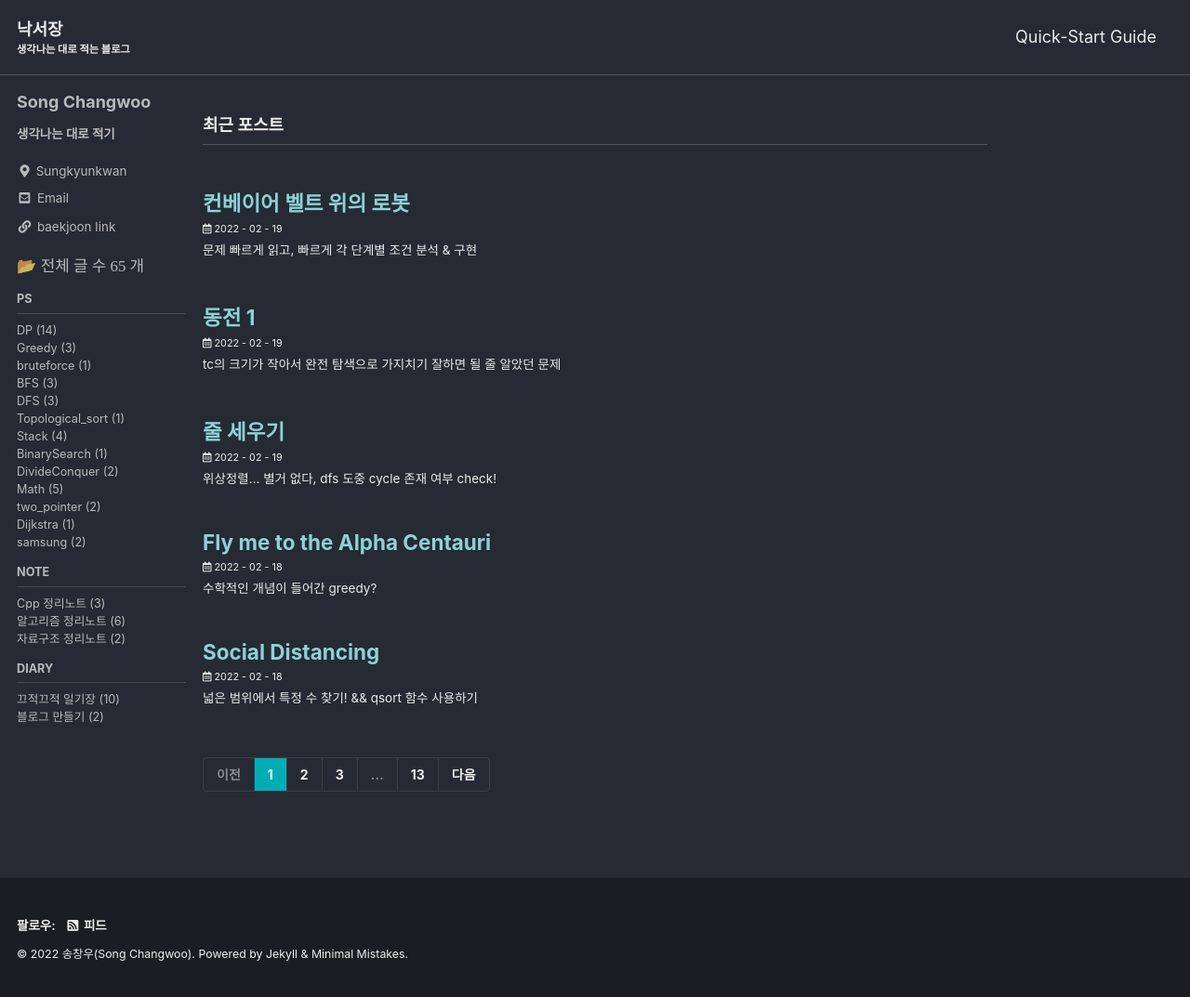
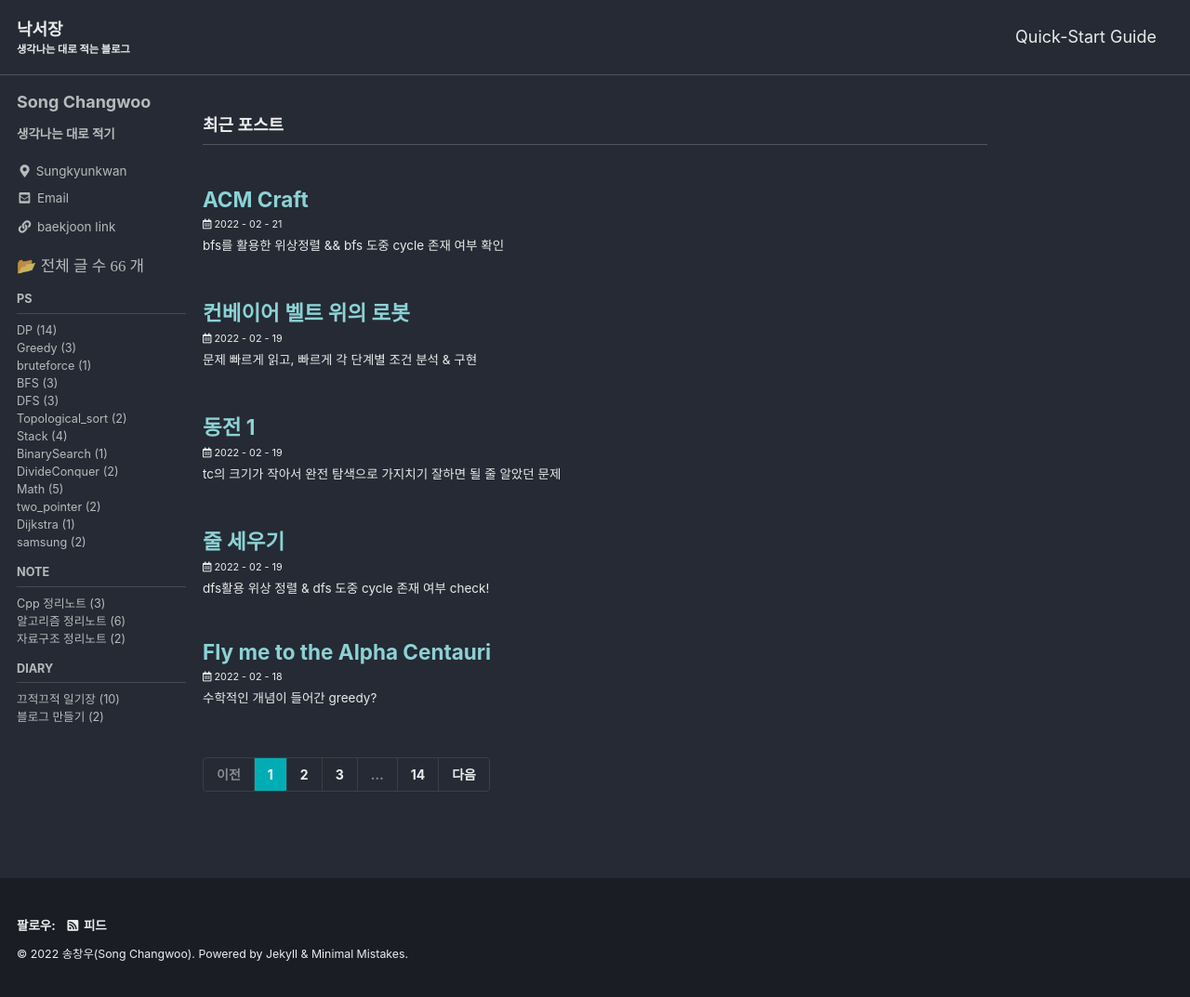
Before and after one commit to IsIthappy/IsIthappy.github.io, a Jekyll site: the page built from index.html, in a window 1280 px wide and 1073 px high. Shown: the whole window at 93% size. Built offline with Jekyll 4.4.1, drawn with Linux system fonts in a browser that asks for light colours; cached includes are drawn as plain includes; the list of posts is cut into pages by our own code; part of the change alters nothing that is shown.

Commit message:
topological sort2 post

````diff
--- a/_posts/2022-02-19-Topological_sort1.md
+++ b/_posts/2022-02-19-Topological_sort1.md
@@ -1,6 +1,6 @@
 ---
 title: "줄 세우기"
-excerpt: "위상정렬... 별거 없다, dfs 도중 cycle 존재 여부 check!"
+excerpt: "dfs활용 위상 정렬 & dfs 도중 cycle 존재 여부 check!"
 
 categories:
     - Topological_sort
--- /dev/null
+++ b/_posts/2022-02-21-Topological_sort2.md
@@ -0,0 +1,192 @@
+---
+title: "ACM Craft"
+excerpt: "bfs를 활용한 위상정렬 && bfs 도중 cycle 존재 여부 확인"
+
+categories:
+    - Topological_sort
+tags:
+    - [PS, Topological_sort]
+last_modified_at: 2022-02-21
+---
+# ACM Craft 문제 풀이
+1. **문제의 이해**
+2. 소스코드
+
+백준 문제 링크 [https://www.acmicpc.net/problem/1005](https://www.acmicpc.net/problem/1005)
+
+
+---
+
+# 1. ACM Craft 문제의 이해
+
+일단 문제를 봤을 때 건물 건설의 우선 순위를 따져가며 건설이 진행되어야 하므로 위상 정렬을 써야한다는 것은 쉽게 파악할 수 있었다. 그 외에 추가적으로 파악한 부분들은
+
+1. 건설 순서는 건설이 가능하게 주어지므로 cycle이 형성되는 입력은 안들어옴.
+2. input의 크기를 보아 시간의 합을 구하는 과정에서 overflow는 날리 없음.
+3. 일단 위상 정렬을 통해 우선 순위를 구해야 건설이 가능해짐
+4. 우선 순위를 통해서 target 건물을 짓기 위해 현재 방문하고자 하는 건물이 반드시 필요한지 check를 해야함.
+5. 건물을 동시에 지을 수는 있지만 해당 node에 들어오는 선행 in_degree node 들이 모두 건설이 완료되어야 지을 수 있음.
+
+그래서 이 조건들을 바탕으로 구성한 알고리즘이
+
+1. dfs를 통해 우선 순위를 먼저 구한다.
+2. 우선 순위를 따라서 건물들을 짓기 시작할건데 이때 불필요한 가지를 쳐내야한다.
+3. 등수와, 해당 건물을 짓기 위해 선행 건물까지의 시간을 다 합친 값들 총 두개의 배열을 통해 적절히 가지를 쳐내면서 bfs를 진행한다.
+
+-> 등수가 target node보다 높으면(우선순위가 낮으면) 방문하지 않음
+
+-> 방문하고자 하는 node에 저장된 value가 현재 타고온 경로의 value보다 해당 경로는 더 이상 진행하지 않음(동시에 건설이 가능했던 경로므로)
+
+이렇게 구상했는데... 런타임에러가 난다... 어디서 문제가 생겼는지는 모르겠지만 위 방식보다 효율적으로 푸는 방법이 존재하길래 그냥 그렇게 풀어버렸다.
+
+현재 나는 우선순위를 구하기 위해서 dfs를 통한 위상정렬을 하고 다시 bfs를 돌리며 건물을 짓는데 걸리는 시간을 구했지만 in_degree를 이용한 bfs로 위상정렬을 해버리면 정렬을 하면서 건물을 짓는데 걸리는 시간을 바로 구할 수 있게 된다.
+
+in_degree 방법을 사용하면 dfs와 다르게 상위 등수인 애들부터 출발하기 때문이다.(dfs를 사용하면 재귀적인 구조 특성상 마지막에 최상위 node를 알 수 있었기 때문에 등수만 구하는 것이 아닌 등수대로 진행하며 어떠한 동작을 하기에는 어려움이 있었다. 그래서 in_degree를 활용한 bfs를 통해 위상정렬을 하는 것)
+
+## 1. indegree 배열 사용하기
+
+dfs로 위상정렬을 하기 위해서 stack을 사용했다면, bfs로 위상정렬을 하기 위해선 indegree배열과 queue가 필요하다.
+
+-> indegree == 0 인 node들부터 queue에 넣어서 진행하는 것이다.(indegree == 0) 이라는 의미는 해당 노드에 들어오는 edge가 없다! 즉, 최상위 node라는 의미이다.
+
+우선 위 처럼 indegree가 0인 node들을 다 큐에 넣어두고, while(!q.empty())를 돌려서 큐에서 빼면 해당 node에서 나가는 edge들을 지워준다.(outdegree를 통해, 목적지 node의 indegree의 카운트를 하나 줄여주는 것이다.)
+
+그러다가 node의 indegree가 0이 되면 그걸 다시 큐에 넣어주며 진행하면 된다.
+
+
+## 2. 우선 순위를 꼭 지켜줘야 하는 관계라면 큐에 동시에 있을 수 없다.
+
+큐에서 꺼낸 뒤에 outdegree를 없애주기 때문에 우선 순위가 꼭 고려되어야 하는 관계로 주어졌다면 자연스럽게 뒤에서 큐에 들어가게 될 것이다.
+
+## 3. DAG(Directed Acyclic Graph) 인지 check하며 bfs 진행하기
+
+현재 이 문제를 풀 때에는 while(front < rear) 로 큐가 빌때까지 진행했지만 원래는 node의 개수만큼 반복문을 돌려서 반복문이 끝나기 전에 큐가 빈다면??? **cycle이 존재한다.**고 판단한다.
+
+그 이유는 cycle이 형성되어 있으면 indegree가 절대 0이 될 수 없다.(직접 그냥 그려서 봐도 불가능함) 따라서 cycle을 형성하는 node들은 큐에 들어갈 수 없고, 정점의 수만큼 반복문을 다 돌기 전에 큐가 비어버리는 것이다.
+
+이렇게 위상 정렬을 함과 동시에 사이클의 존재 여부도 판단할 수 있다.
+
+
+
+---
+
+# 2. 소스코드
+
+```c
+#include <stdio.h>
+#include <stdlib.h>
+
+typedef struct node {
+	int v;
+	struct node* next;
+}node;
+
+int n, target;
+node* list[1001];
+int time[1001]; // 각 건물을 짓는데 걸리는 시간
+void init();
+void insert_node(int, int);
+void free_mem();
+
+
+int degree[1001]; // 해당 node에 들어오는 edge수를 저장하는 indegree 배열
+int cost[1001]; //선행 건물을 다 짓고 현재 건물을 짓는데 걸리는 시간 저장배열(DP개념이 들어감)
+void bfs();
+
+int main()
+{
+	int t;
+	scanf("%d", &t);
+	for (int k = 0; k < t; k++)
+	{
+		init();
+		bfs();
+		printf("%d\n", cost[target]);
+		free_mem();
+	}
+	return 0;
+}
+
+void bfs() // in_degree를 활용한 bfs 위상정렬
+{
+	int q[1010], front = 0, rear = 0;
+	for (int i = 1; i <= n; i++)
+	{
+		if (degree[i] == 0)
+		{
+			q[rear++] = i;
+			cost[i] = time[i];
+		}
+	}
+	while (front < rear)
+	{
+		int cur = q[front++];
+		if (list[cur] == NULL)
+			continue;
+		node* temp = list[cur];
+		while (temp != NULL)
+		{
+			if (cost[temp->v] < cost[cur] + time[temp->v])
+				cost[temp->v] = cost[cur] + time[temp->v];
+			degree[temp->v]--;
+			if (degree[temp->v] == 0)
+				q[rear++] = temp->v;
+			temp = temp->next;
+		}
+	}
+	return;
+}
+
+void init()
+{
+	int a, b, k;
+	scanf("%d %d", &n, &k);
+	for (int i = 1; i <= n; i++)
+		scanf("%d", &time[i]);
+	for (int i = 0; i < k; i++)
+	{
+		scanf("%d %d", &a, &b);
+		degree[b]++;
+		insert_node(a, b);
+	}
+	scanf("%d", &target);
+	return;
+}
+
+void insert_node(int a, int b)
+{
+	node* temp = (node*)malloc(sizeof(node));
+	temp->v = b;
+	if (list[a] == NULL)
+	{
+		temp->next = NULL;
+		list[a] = temp;
+	}
+	else
+	{
+		temp->next = list[a];
+		list[a] = temp;
+	}
+	return;
+}
+
+void free_mem()
+{
+	for (int i = 1; i <= n; i++)
+	{
+		cost[i] = 0; // cost배열을 다시 초기화해줘야 내가 세운 DP 점화식이 다음 tc에서 정상적으로 작동함.
+		if (list[i] == NULL)
+			continue;
+		node* cur = list[i];
+		node* pre;
+		while (cur != NULL)
+		{
+			pre = cur;
+			cur = cur->next;
+			free(pre);
+		}
+		list[i] = NULL;
+	}
+	return;
+}
+```
````
